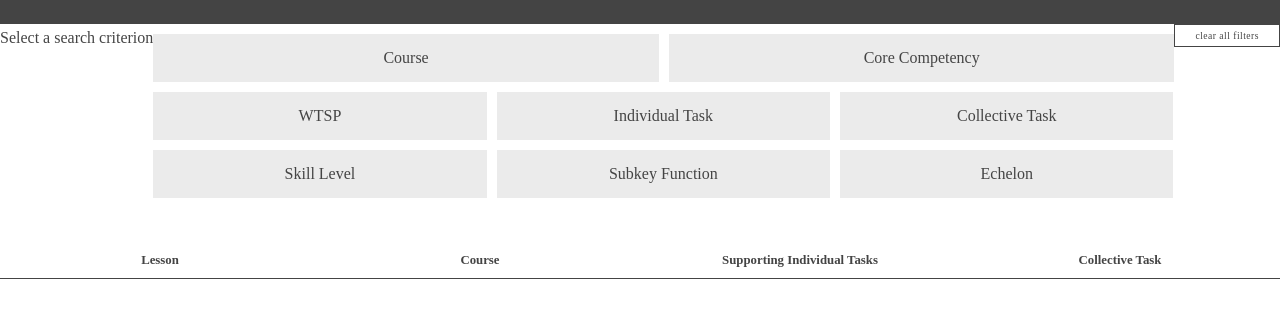
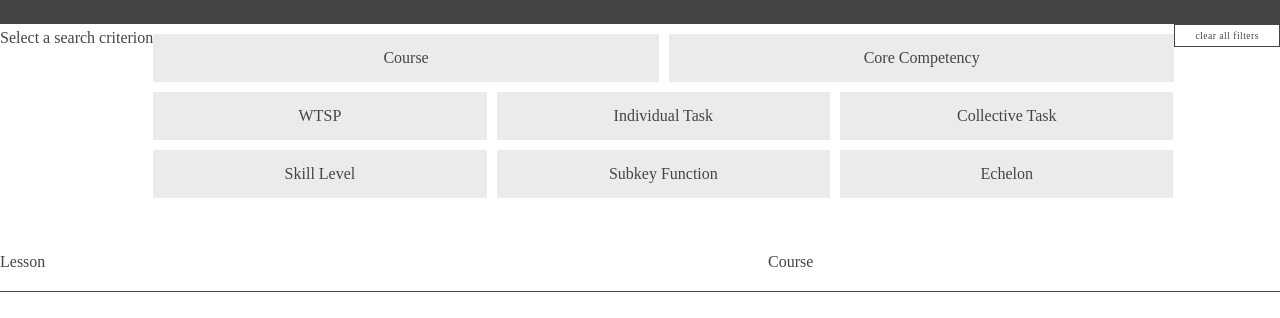
Before and after one commit to sarahjones1025/LRC_Database_App_v3, a website: page public/static html/ncoa.html in a window 1280 px wide. Shown: the part 212-530 px from the top of the page. Drawn offline with nearby package versions, Linux system fonts and the light colour scheme.

Commit message:
Added x-scrolling window

```diff
--- a/public/static html/css/main.css
+++ b/public/static html/css/main.css
@@ -15,6 +15,13 @@ input:focus, select:focus, textarea:focus, button:focus{
 
 /*****************************/
 
+label{
+    font-weight: 300;
+}
+
+a{
+    font-weight: 300;
+}
 
 /*Clearfix for handling floats*/
 
@@ -242,24 +249,35 @@ input{
 .button:focus{
     outline: none;
 }
-/*
-.query{
-    margin-top: 35px;
-}*/
 
-.label{
+.query_result{
+    overflow-y: hidden;
+    overflow-x: scroll;
+}
+
+.label {
     border-bottom: solid 1px #444;
     margin: 50px 0px 50px 0px;
-    padding-bottom: 10px;
+    padding-bottom: 20px;
+    width: 300%;
 }
 
-main .query_result h3{
-    font-size: .8em;
-    width: 25%;
+main .query_result h3 {
+    font-size: 1em;
+    font-weight: 100;
+    width: 20%;
     float: left;
     margin: 0;
     padding: 0;
-    text-align: center;
+    text-align: left;
+}
+
+.lesson_results{
+    width: 300%;
+}
+
+#lesson_results{
+    padding: 0;
 }
 
 #lesson_results li{
```
Also changed, not shown: public/static html/ags.html (+1 -1 lines).
